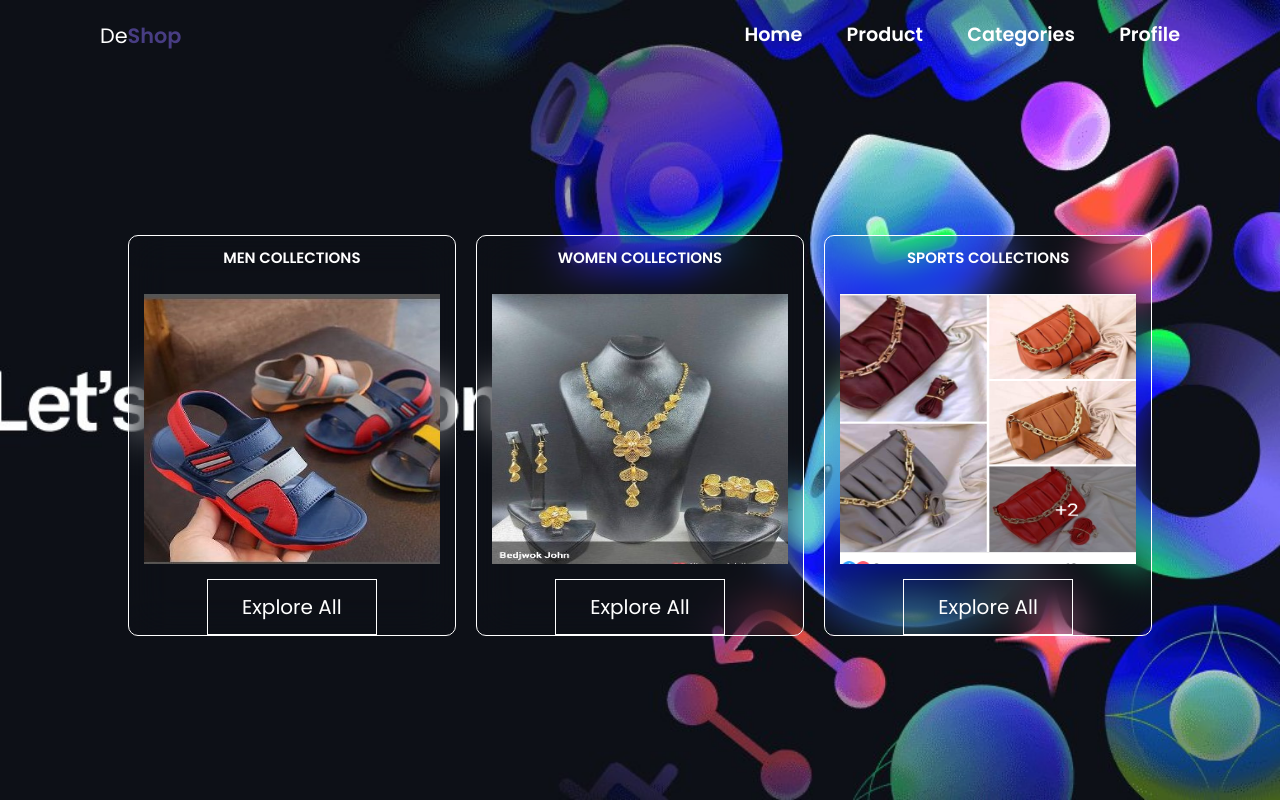
After one commit to dengmatet/purse.shopping.cart, a PHP site: page /product.php in a window 1280 px wide. The commit adds this page. Run offline with PHP 8.4, Linux system fonts and the light colour scheme.

Commit message:
the example project have been modified all

```diff
--- a/index.php
+++ b/index.php
@@ -14,7 +14,7 @@
         <div class="logo">De<b>Shop</b></div>
            <nav class="navigation">
               <a href="index.php">Home</a>
-              <a href="view.php">Product</a>
+              <a href="product.php">Product</a>
               <a href="#">Categories</a>
               <a href="profile.php">Profile</a>
            </nav>
--- /dev/null
+++ b/product.php
@@ -0,0 +1,95 @@
+<!DOCTYPE html>
+<html lang="en">
+<head>
+    <meta charset="UTF-8">
+    <meta name="viewport" content="width=device-width, initial-scale=1.0">
+    <title>Document</title>
+    <link rel="stylesheet" href="style.css">
+</head>
+<style>
+    /*-------campus------*/
+.campus{
+    width: 80%;
+    margin: auto;
+    text-align: center;
+    padding-top: 50px;
+}
+.row{
+  margin-top: 5%;
+  display: flex;
+  justify-content: space-between;
+}
+.campus-col{
+  flex-basis: 32%;
+  border: 1px solid #fff;
+  backdrop-filter: blur(20px);
+  border-radius: 10px;
+  margin-bottom: 30px;
+  position: relative;
+  overflow: hidden;
+}
+.campus-col img{
+  width: 100%;
+  display: block;
+  padding: 15px;
+  height: 300px;
+}
+/*---- call to action ----*/
+
+.row h1{
+    color: #fff;
+    padding: 10px;
+    font-size: 15px;
+}
+.page-btn{
+    display: inline-block;
+    text-decoration: none;
+    color: #fff;
+    border: 1px solid #fff;
+    padding: 12px 34px;
+    font-size: 20px;
+    background: transparent;
+    bottom:10px;
+    cursor: pointer;
+}
+.page-btn:hover{
+    color: #000;
+    border: 1px solid #ffd650;
+    background: #fff;
+    transition: 1s;
+}
+
+</style>
+<body>
+    <header>
+        <div class="logo">De<b>Shop</b></div>
+        <nav class="navigation">
+          <a href="index.php">Home</a>
+          <a href="product.php">Product</a>
+          <a href="#">Categories</a>
+          <a href="profile.php">Profile</a>
+        </nav>
+    </header>
+
+    <section class="campus">
+        <div class="row">
+            <div class="campus-col">
+                <h1>MEN COLLECTIONS</h1>
+               <img src="images/4.jpg" alt="">
+               <a href="view.php" class="page-btn">Explore All</a>
+            </div>
+            <div class="campus-col">
+               <h1>WOMEN COLLECTIONS</h1>
+               <img src="images/14.jpg" alt="">
+               <a href="view.php" class="page-btn">Explore All</a>
+            </div>
+            <div class="campus-col">
+               <h1>SPORTS COLLECTIONS</h1>
+               <img src="images/38.png" alt="">
+               <a href="view.php" class="page-btn">Explore All</a>
+            </div>
+        </div>
+    </section>
+
+</body>
+</html>
--- a/style.css
+++ b/style.css
@@ -41,7 +41,7 @@ article {
 .newsletter {
   color: #fff;
   backdrop-filter: blur(10px);
-  box-shadow: 40px 0 40px rgba(0, 0, 0, 0.5);
+  box-shadow: 40px 0 40px #fff;
 }
 .newsletter strong {
   font-size: 40px;
@@ -70,13 +70,12 @@ article {
   font-weight: 500;
 }
 aside {
-  position: fixed;
+  width: 50%;
   left: 700px;
   padding: 100px;
-  width: 50%;
+  position: fixed;
 }
-.show {
-}
+
 .navigation a {
   position: relative;
   font-size: 1.2em;
@@ -261,7 +260,7 @@ aside {
 }
 .btn:hover {
   color: #162938;
-  background-color: #fff;
+  background: #fff;
 }
 .login-register {
   font-size: 0.9em;
--- a/upload.php
+++ b/upload.php
@@ -5,7 +5,7 @@ if(isset($_POST['submit']))
  {
     $Username = $_POST['Username'];
     $Email = $_POST['Email'];
-    $password = md5.$_POST['password'];
+    $password = $_POST['password'];
     $target_dir = "images/";
     $target_file = $target_dir.basename($_FILES['Image_url']["name"]);
 
```
Also changed, not shown: service.php (+11 -9 lines), view.php (+11 -4 lines), images/-5273825119564849952_121.jpg (added), images/14.jpg (added), images/38.png (added), images/4.jpg (added).
